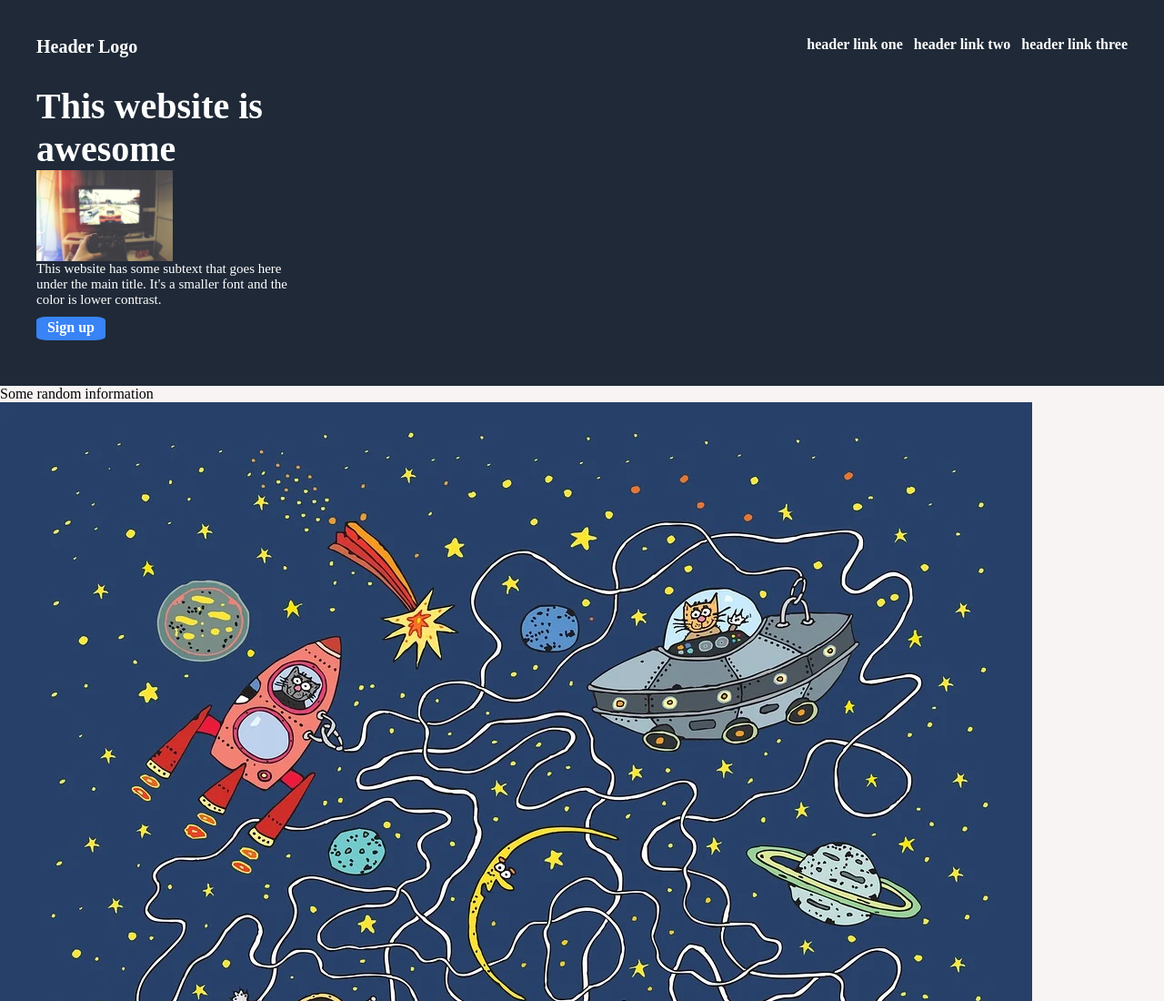
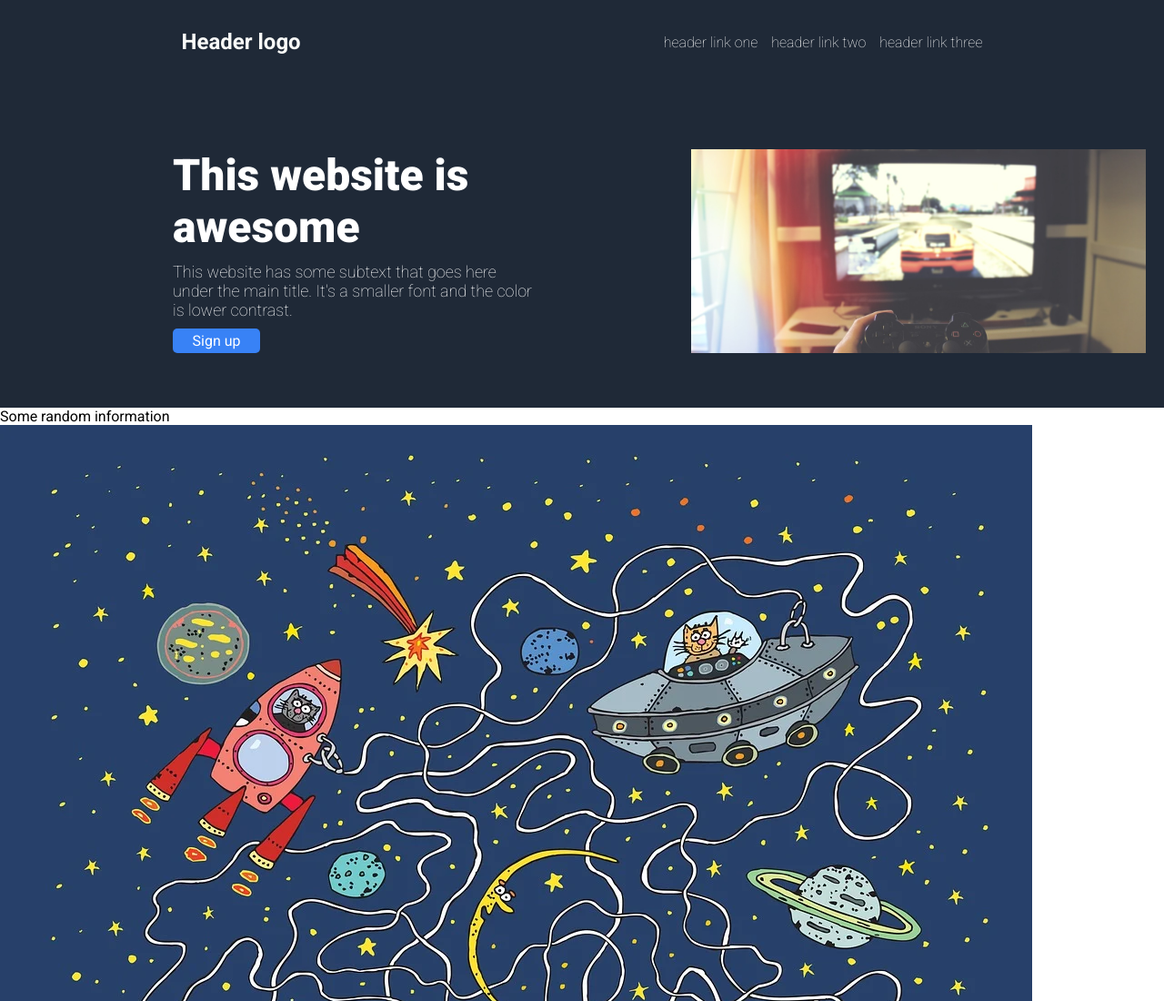
Before and after one commit to DankJay01/Odin_landing_page, a plain HTML site: page index.html in a window 1280 px wide. Shown: the top 1100 px of the page at 91% size. Drawn offline with Linux system fonts and the light colour scheme; a web font is replaced by a local one.

Commit message:
Changed CSS for hero-section div

```diff
--- a/index.html
+++ b/index.html
@@ -4,23 +4,32 @@
     <meta charset="UTF-8">
     <meta name="viewport" content="width=device-width, initial-scale=1.0">
     <link rel="stylesheet" href="styles.css">
+    <link rel="preconnect" href="https://fonts.googleapis.com">
+<link rel="preconnect" href="https://fonts.gstatic.com" crossorigin>
+<link href="https://fonts.googleapis.com/css2?family=Happy+Monkey&family=Orbitron&family=Roboto:
+ital,wght@0,100..900;1,100..900&family=Ubuntu:ital,wght@0,300;0,400;0,500;0,700;1,300;1,400;1,500;1,
+700&display=swap" rel="stylesheet">
     <title>Landing Page</title>
 </head>
 <body>
-    <div class="top-content">
-        <div class="header">Header Logo
+    <div class="hero-section">
+        <div class="header">
+            <h3>Header logo</h3>
             <ul class="nav-links">
                 <li><a href="#">header link one</a></li>
                 <li><a href="#">header link two</a></li>
                 <li><a href="#">header link three</a></li>
             </ul>
         </div>
-        <div class="header-content">This website is awesome
-            <div class="header-img"><img  src="./images/playstation-1845880_1280.jpg" alt="playstation"></div>
-            <div class="header-text">This website has some subtext that goes here under the main title.
-            It's a smaller font and the color is lower contrast.
-            </div>
-            <div class="header-btn">Sign up</div>
+
+        <div class="header-content">
+            <div class="test-div">
+                <div class="header-title">This website is awesome</div>
+                    <div class="header-text">This website has some subtext that goes here under the main title.
+                        It's a smaller font and the color is lower contrast.</div>
+                        <div class="header-btn">Sign up</div>
+                </div>
+            <div id="header-img"></div>
         </div>
     </div>
 
--- a/styles.css
+++ b/styles.css
@@ -1,80 +1,87 @@
-* {
+body {
+    /* text-align: center; */
+    font-family: "Roboto", serif;
+    font-optical-sizing: auto;
+    font-weight: normal;
+    font-style: normal;
+    font-variation-settings: "wdth" 100;
     margin: 0;
     padding: 0;
-    font-family: 'Times New Roman', Times, serif;
 }
 
-body {
-    background-color: rgb(249, 244, 244);
-
-}
-
-.top-content {
+.hero-section {
     background-color: #1f2937;
+    padding: 8px 20px 60px 20px;
     color: white;
-    display: flex;
-    flex-direction: column;
-    padding: 40px;
 }
 
 .header {
-    font-size: 20px;
-    font-weight: 700;
     display: flex;
-    justify-content: space-between;
-    margin-bottom: 30px;
+    margin-bottom: 80px;
+    justify-content: space-around;
+    align-items: center;
+}
+
+h3 {
+    font-size: 24px;
+    color: #f9faf8;
 }
 
 .nav-links {
     display: flex;
-    justify-content: flex-end;
-    font-size: 16px;
-    gap: 12px;
+    justify-content: space-between;
+    gap: 15px;
 }
 
 
+#header-img {
+    width: 500px;
+    background-image: url(./images/playstation-1845880_1280.jpg);
+    background-size: cover;
+    background-position: center;
+
+}
+
 .header-content {
     display: flex;
-    font-size: 40px;
-    font-weight: bold;
-    flex-wrap: wrap;
-    width: 300px;
+
+}
+
+.header-title {
+    font-size: 48px;
+    font-weight: 900;
 }
 
 .header-text {
-    font-size: 15px;
-    font-weight: normal;
-    width: 300px;
-    margin-bottom: 10px;
+    font-size: 18px;
+    font-weight: lighter;
+}
+.header-btn {
+    background-color: #3882f6;
+    width: 80px;
+    text-align: center;
+    border-radius: 5px;
+    padding: 4px 8px;
+}
+
+
+.test-div {
+    display: flex;
+    flex-direction: column;
+    width: 400px;
+    gap: 10px;
+    margin-left: auto;
+    margin-right: auto;
+}
+
+
+a {
+    text-decoration: none;
+    color: white;
+    font-weight: lighter;
 
 }
-
-.header-btn {
-    background-color: #3883f6;
-    border-radius: 15%;
-    width: 70px;
-    height: 20px;
-    padding: 3px;
-    font-size: 16px;
-    text-align: center;
-    margin-bottom: 10px;
-}
-
 
 ul {
     list-style: none;
 }
-
-a {
-    text-decoration: none;
-    color: white;
-    display: flex;
-}
-
-.header-img {
-    height: 100px;
-    width: 100px;
-    display: flex;
-    justify-content: flex-start;
-
-}
```
